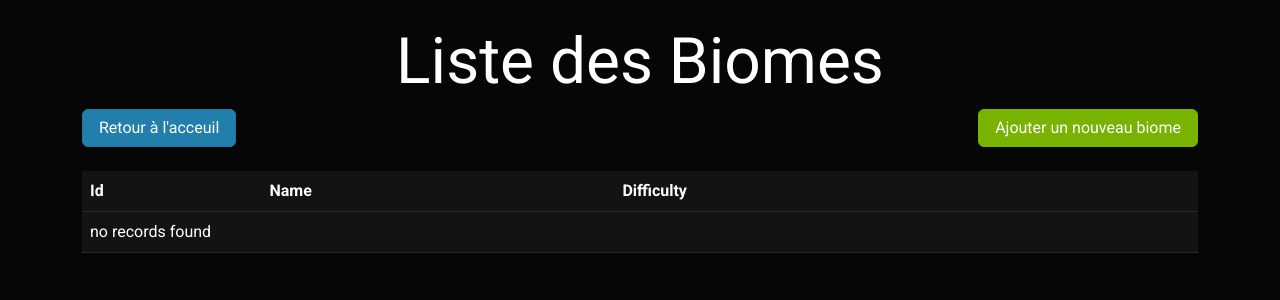
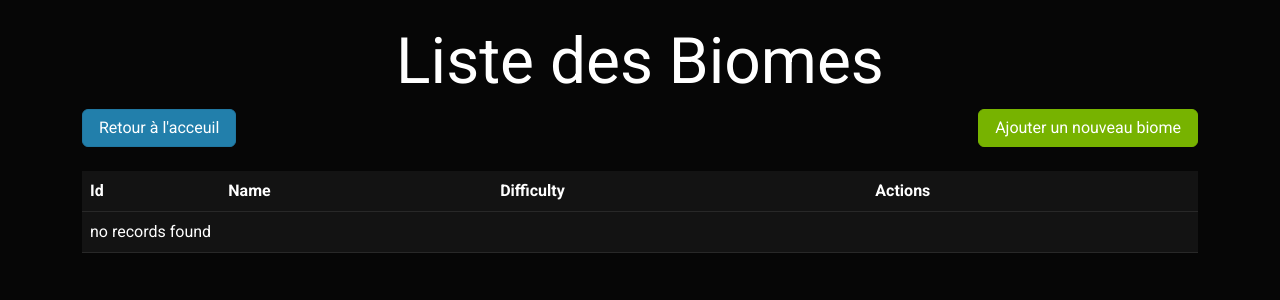
Before and after one commit to Gauthierlaplace/Once-upon-an-app-back, a Symfony app: template templates/biome/index.html.twig in a window 1280 px wide. Shown: the part 18-318 px from the top of the page. Run offline with Twig, Linux system fonts and the light colour scheme; the template is opened without the code that fills it, so the values that code supplies are empty; some libraries are stand-ins or nearby versions.

Commit message:
few corrections

```diff
--- a/templates/biome/index.html.twig
+++ b/templates/biome/index.html.twig
@@ -14,7 +14,8 @@
 					<th>Id</th>
 					<th>Name</th>
 					<th>Difficulty</th>
-					<th></th>
+					<th>Actions</th>
+                {# TODO Aligner correctement la colonne Actions #}
 				</tr>
 			</thead>
 			<tbody>
--- a/templates/effect/index.html.twig
+++ b/templates/effect/index.html.twig
@@ -21,7 +21,8 @@
 					<th>Defense</th>
 					<th>Karma</th>
 					<th>Xp</th>
-					<th>actions</th>
+					<th>Actions</th>
+                {# TODO Aligner correctement la colonne Actions #}
 				</tr>
 			</thead>
 			<tbody>
--- a/templates/ending/index.html.twig
+++ b/templates/ending/index.html.twig
@@ -13,7 +13,8 @@
 				<tr>
 					<th>Id</th>
 					<th>Content</th>
-					<th></th>
+					<th>Actions</th>
+                {# TODO Aligner correctement la colonne Actions #}
 				</tr>
 			</thead>
 			<tbody>
--- a/templates/event/index.html.twig
+++ b/templates/event/index.html.twig
@@ -16,7 +16,8 @@
 					<th>Description</th>
 					<th>Opening</th>
 					<th>Picture</th>
-					<th></th>
+					<th>Actions</th>
+                {# TODO Aligner correctement la colonne Actions #}
 				</tr>
 			</thead>
 			<tbody>
--- a/templates/event_type/index.html.twig
+++ b/templates/event_type/index.html.twig
@@ -13,7 +13,8 @@
 				<tr>
 					<th>Id</th>
 					<th>Name</th>
-					<th></th>
+					<th>Actions</th>
+                {# TODO Aligner correctement la colonne Actions #}
 				</tr>
 			</thead>
 			<tbody>
--- a/templates/hero/index.html.twig
+++ b/templates/hero/index.html.twig
@@ -23,7 +23,8 @@
 					<th>Xp</th>
 					<th>Picture</th>
 					<th>Progress</th>
-					<th>actions</th>
+					<th>Actions</th>
+                {# TODO Aligner correctement la colonne Actions #}
 				</tr>
 			</thead>
 			<tbody>
--- a/templates/hero_class/index.html.twig
+++ b/templates/hero_class/index.html.twig
@@ -19,7 +19,8 @@
 				<th>Intelligence</th>
 				<th>Dexterity</th>
 				<th>Defense</th>
-				<th>actions</th>
+				<th>Actions</th>
+                {# TODO Aligner correctement la colonne Actions #}
 			</tr>
 		</thead>
 		<tbody>
--- a/templates/npc/index.html.twig
+++ b/templates/npc/index.html.twig
@@ -25,6 +25,7 @@
 					<th>Hostility</th>
 					<th>XpEarned</th>
 					<th>Actions</th>
+					{# TODO Aligner correctement la colonne Actions #}
 				</tr>
 			</thead>
 			<tbody>
--- a/templates/review/index.html.twig
+++ b/templates/review/index.html.twig
@@ -17,7 +17,8 @@
 					<th>Rating</th>
 					<th>CreatedAt</th>
 					<th>UpdatedAt</th>
-                <th>actions</th>
+					<th>Actions</th>
+					{# TODO Aligner correctement la colonne Actions #}
 				</tr>
 			</thead>
 			<tbody>
--- a/templates/user/index.html.twig
+++ b/templates/user/index.html.twig
@@ -17,7 +17,8 @@
 					<th>Roles</th>
 					<th>Pseudo</th>
 					<th>Avatar</th>
-					<th></th>
+					<th>Actions</th>
+					{# TODO Aligner correctement la colonne Actions #}
 				</tr>
 			</thead>
 			<tbody>
```
Also changed, not shown: templates/item/index.html.twig (+5 -4 lines). Lines whose indentation alone changed are shown as unchanged.
